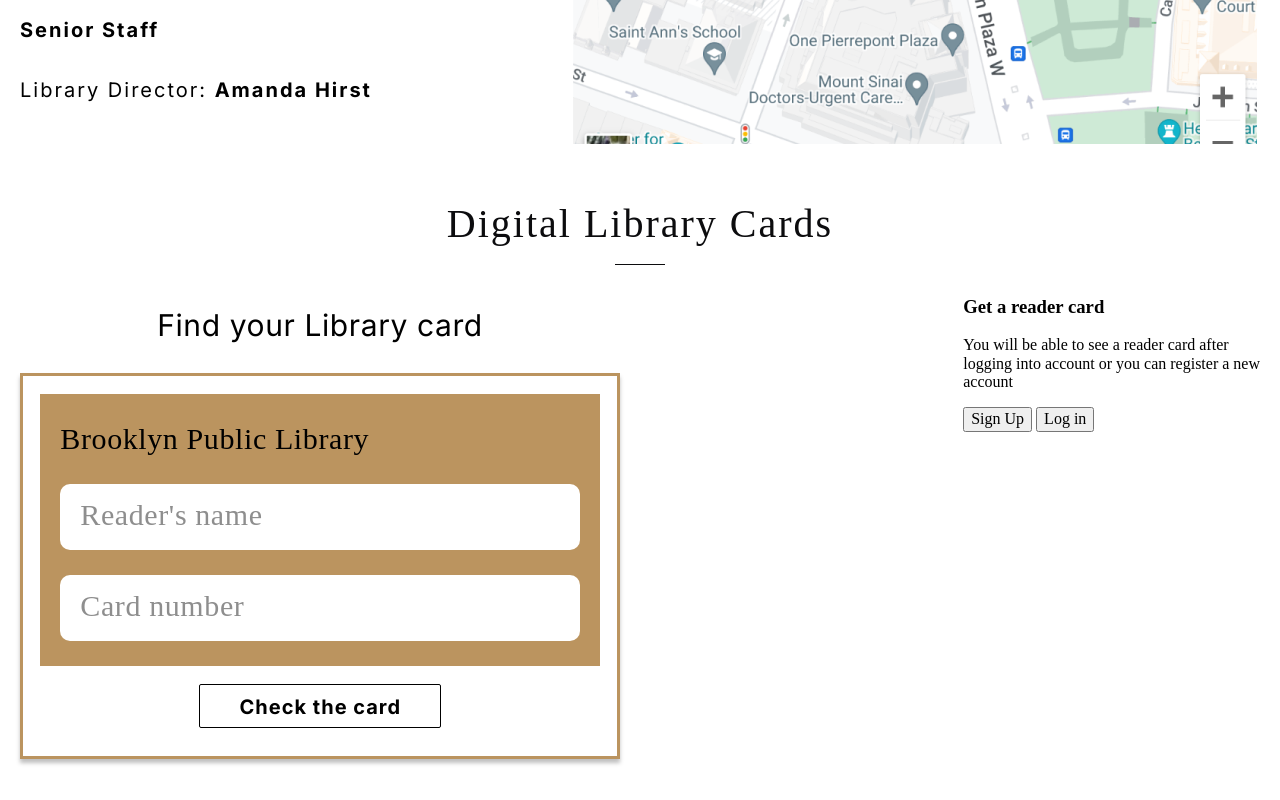
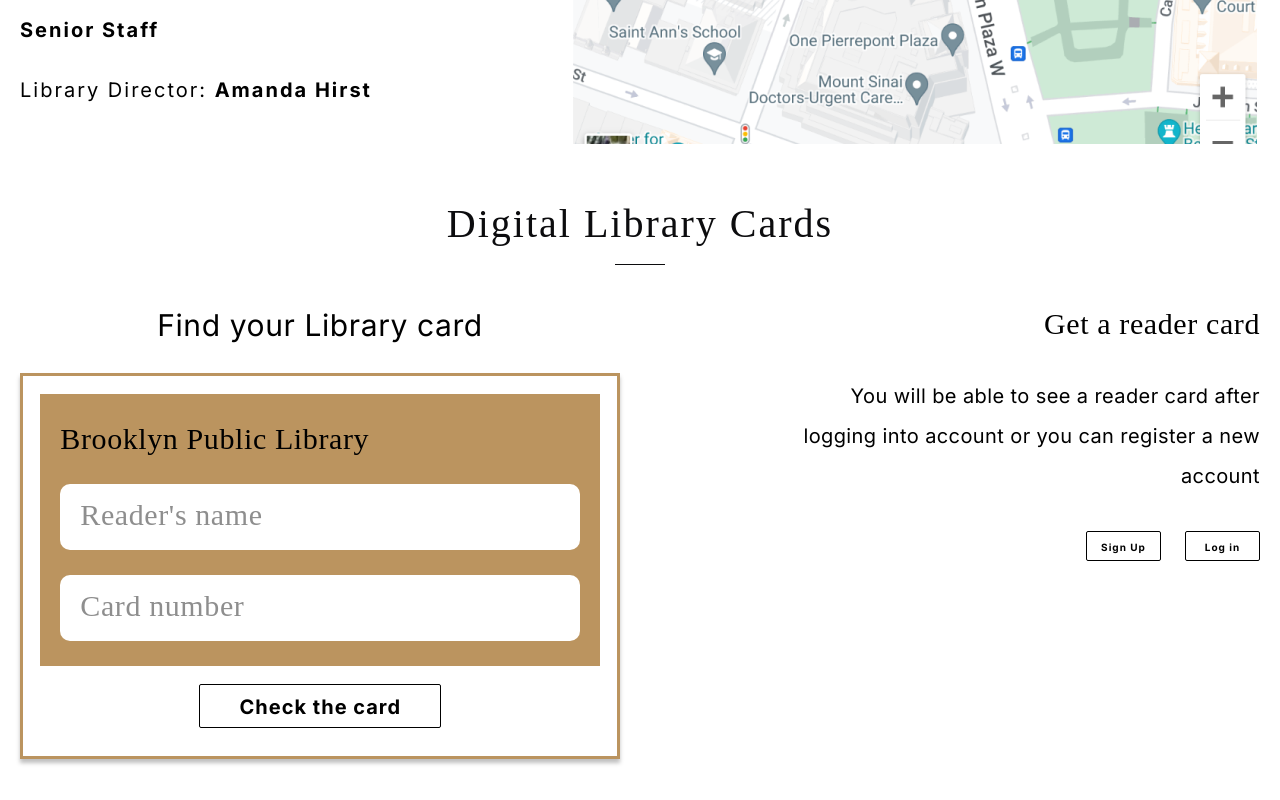
Before and after one commit to idmit/RS-School-2023Q2-Stage0, a plain HTML site: page library/index.html in a window 1280 px wide. Shown: the part 4320-5120 px from the top of the page. Drawn offline with Linux system fonts and the light colour scheme; a web font is replaced by a local one.

Commit message:
feat: add all styles for section library card

```diff
--- a/library/index.html
+++ b/library/index.html
@@ -393,7 +393,7 @@
 							<button class="button-check"><span class="button-check-text">Check the card</span></button>
 						</div>
 					</div>
-					<div class="get-card text-right">
+					<div class="get-card">
 						<h3 class="get-card-title">Get a reader card</h3>
 						<p class="text-card">You will be able to see a reader card after<br> logging into account or you can register a new <br>account</p>
 						<button class="button-get-card"><span class="button-get-text">Sign Up</span></button>
--- a/library/style.css
+++ b/library/style.css
@@ -658,3 +658,58 @@
 	line-height: normal;
 	letter-spacing: 1px;
 }
+
+.get-card-title {
+	margin-bottom: 35px;
+	font-family: "Forum", serif;
+	font-size: 30px;
+	font-style: normal;
+	font-weight: 400;
+	line-height: normal;
+	letter-spacing: 0.6px;
+}
+
+.text-card {
+	font-family: "Inter", sans-serif;
+	margin-bottom: 35px;
+	font-size: 20px;
+	font-style: normal;
+	font-weight: 400;
+	line-height: 40px; /* 200% */
+	letter-spacing: 0.4px;
+}
+
+.button-get-card {
+	width: 75px;
+	height: 30px;
+	padding: 4px 0;
+	margin-right: 20px;
+	text-align: center;
+	border: 1px solid #000000;
+	border-radius: 2px;
+	background-color: #ffffff;
+	cursor: pointer;
+	transition: 0.2s ease-in;
+}
+
+.button-get-card:hover {
+	background-color: #BB945F;
+	border: 1px solid #BB945F;
+}
+
+.button-get-card:last-child {
+	margin-right: 0;
+}
+
+.button-get-text {
+	font-family: "Inter", sans-serif;
+	font-size: 10px;
+	font-style: normal;
+	font-weight: 700;
+	line-height: normal;
+	letter-spacing: 1px;
+}
+
+.get-card {
+	text-align: right;
+}
```
